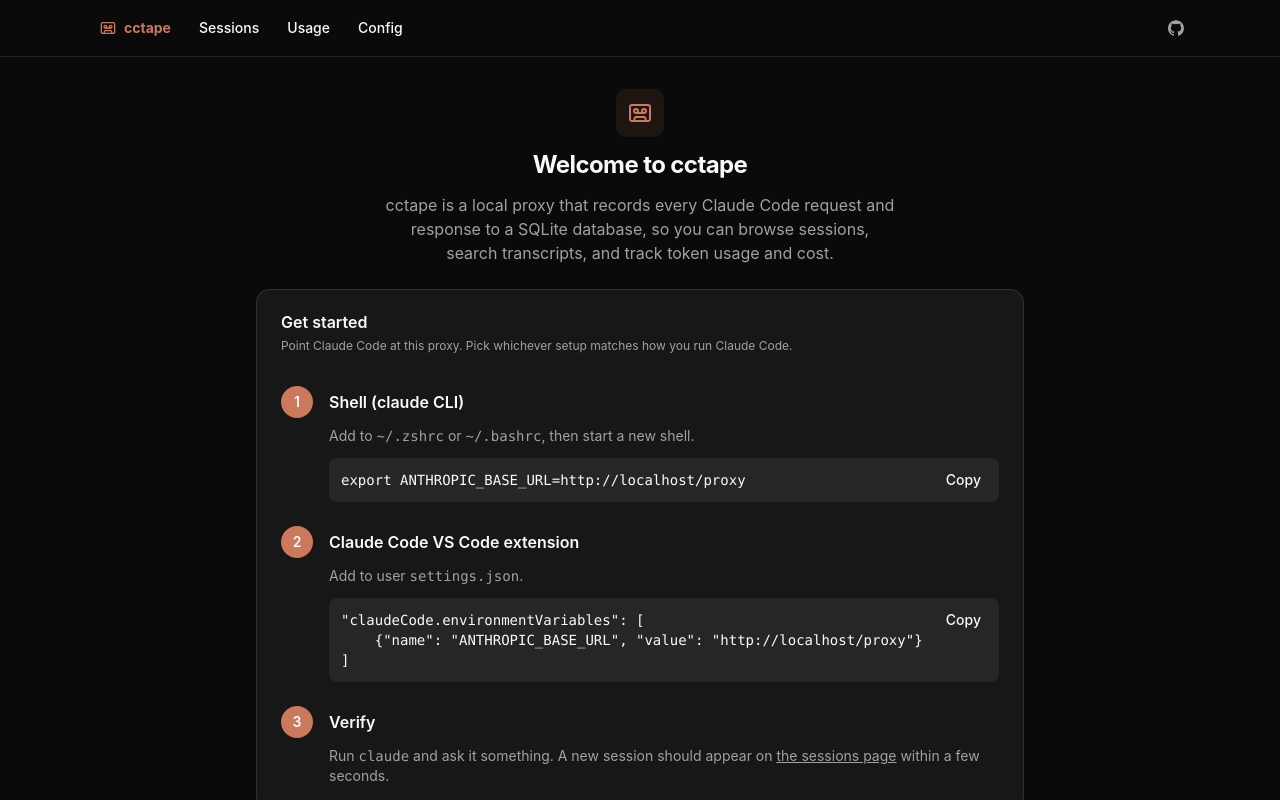
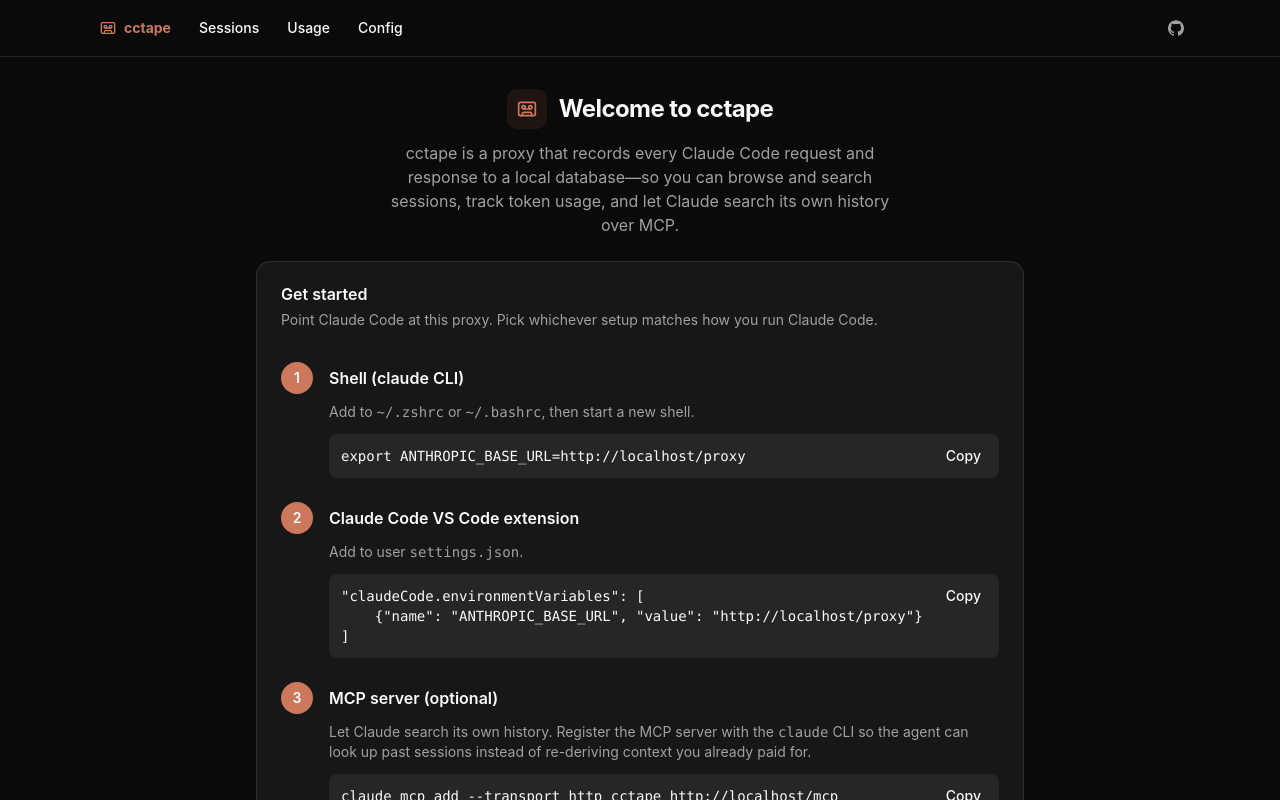
Before and after one commit to tillahoffmann/cctape, a React (Vite) app in the folder frontend/: page /setup in a window 1280 px wide. Shown: the top 800 px of the page. Built offline with nearby package versions, Linux system fonts and the light colour scheme; no server answers.

Commit message:
Add MCP step to Setup, align typography, bump to 0.3.3.
Co-Authored-By: Claude Opus 4.7 (1M context) <noreply@anthropic.com>

```diff
--- a/frontend/src/pages/Config.tsx
+++ b/frontend/src/pages/Config.tsx
@@ -80,7 +80,7 @@ export default function Config() {
       <Card>
         <CardHeader>
           <SectionTitle icon={Terminal}>Terminal setup</SectionTitle>
-          <p className="text-muted-foreground text-xs">
+          <p className="text-muted-foreground text-sm">
             Record sessions from the{' '}
             <span className="font-mono">claude</span> CLI — add the env var
             to <span className="font-mono">~/.zshrc</span> or{' '}
@@ -96,7 +96,7 @@ export default function Config() {
       <Card>
         <CardHeader>
           <SectionTitle icon={Code2}>VS Code setup</SectionTitle>
-          <p className="text-muted-foreground text-xs">
+          <p className="text-muted-foreground text-sm">
             Record sessions from the Claude Code VS Code extension — add the
             env var to user <span className="font-mono">settings.json</span>.
           </p>
@@ -109,7 +109,7 @@ export default function Config() {
       <Card>
         <CardHeader>
           <SectionTitle icon={Plug}>MCP setup</SectionTitle>
-          <p className="text-muted-foreground text-xs">
+          <p className="text-muted-foreground text-sm">
             Let Claude Code search its own archive — register the MCP server
             at <span className="font-mono">{mcpUrl}</span> with the{' '}
             <span className="font-mono">claude</span> CLI. Exposes{' '}
@@ -125,7 +125,7 @@ export default function Config() {
       <Card>
         <CardHeader>
           <SectionTitle icon={DollarSign}>Pricing</SectionTitle>
-          <p className="text-muted-foreground text-xs">
+          <p className="text-muted-foreground text-sm">
             Rates used to compute session costs — USD per million tokens,
             hardcoded and updated manually from anthropic.com/pricing.
           </p>
@@ -164,7 +164,7 @@ export default function Config() {
       <Card>
         <CardHeader>
           <SectionTitle icon={Info}>About</SectionTitle>
-          <p className="text-muted-foreground text-xs">
+          <p className="text-muted-foreground text-sm">
             Runtime details for this cctape instance — version and paths.
           </p>
         </CardHeader>
--- a/frontend/src/pages/Setup.tsx
+++ b/frontend/src/pages/Setup.tsx
@@ -42,29 +42,33 @@ export default function Setup() {
 
   const proxyUrl =
     config?.anthropic_base_url ?? `${window.location.origin}/proxy`
+  const mcpUrl = proxyUrl.replace(/\/proxy\/?$/, '/mcp')
   const envExport = `export ANTHROPIC_BASE_URL=${proxyUrl}`
   const vscodeSnippet = `"claudeCode.environmentVariables": [
     {"name": "ANTHROPIC_BASE_URL", "value": "${proxyUrl}"}
 ]`
+  const mcpAdd = `claude mcp add --transport http cctape ${mcpUrl}`
 
   return (
     <div className="flex flex-col gap-6 max-w-3xl mx-auto py-4">
       <div className="flex flex-col items-center gap-3 text-center">
-        <div className="h-12 w-12 rounded-lg bg-primary/10 flex items-center justify-center">
-          <CassetteTape className="h-6 w-6 text-primary" />
-        </div>
-        <h1 className="text-2xl font-bold tracking-tight">Welcome to cctape</h1>
+        <h1 className="text-2xl font-bold tracking-tight flex items-center gap-3">
+          <span className="h-10 w-10 rounded-lg bg-primary/10 flex items-center justify-center">
+            <CassetteTape className="h-5 w-5 text-primary" />
+          </span>
+          Welcome to cctape
+        </h1>
         <p className="text-muted-foreground max-w-lg">
-          cctape is a local proxy that records every Claude Code request and
-          response to a SQLite database, so you can browse sessions, search
-          transcripts, and track token usage and cost.
+          cctape is a proxy that records every Claude Code request and
+          response to a local database—so you can browse and search sessions, track token usage, and let Claude search its
+          own history over MCP.
         </p>
       </div>
 
       <Card>
         <CardHeader>
           <CardTitle>Get started</CardTitle>
-          <p className="text-muted-foreground text-xs">
+          <p className="text-muted-foreground text-sm">
             Point Claude Code at this proxy. Pick whichever setup matches how
             you run Claude Code.
           </p>
@@ -86,14 +90,23 @@ export default function Setup() {
             <CodeBlock code={vscodeSnippet} />
           </Step>
 
-          <Step n={3} title="Verify">
+          <Step n={3} title="MCP server (optional)">
+            <p className="text-muted-foreground text-sm">
+              Let Claude search its own history. Register the MCP server with
+              the <span className="font-mono">claude</span> CLI so the agent
+              can look up past sessions instead of re-deriving context you
+              already paid for.
+            </p>
+            <CodeBlock code={mcpAdd} />
+          </Step>
+
+          <Step n={4} title="Verify">
             <p className="text-muted-foreground text-sm">
               Run <span className="font-mono">claude</span> and ask it
-              something. A new session should appear on{' '}
+              something, and a new session will appear on{' '}
               <Link to="/sessions" className="underline">
                 the sessions page
-              </Link>{' '}
-              within a few seconds.
+              </Link>{' '}.
             </p>
             {hasSessions === true && (
               <div className="text-sm rounded-md border border-primary/30 bg-primary/5 px-3 py-2">
```
Also changed, not shown: 2 other files (tests, documents, lock files or other folders).
